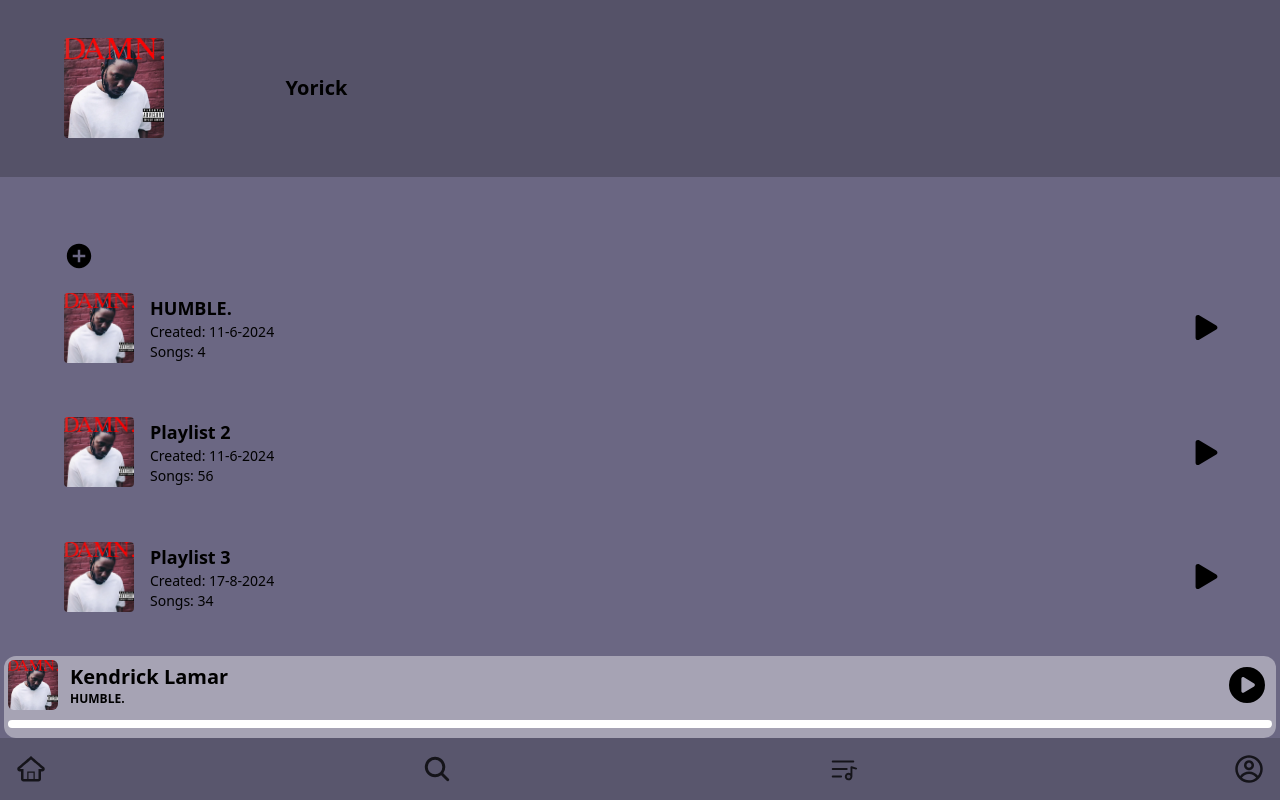
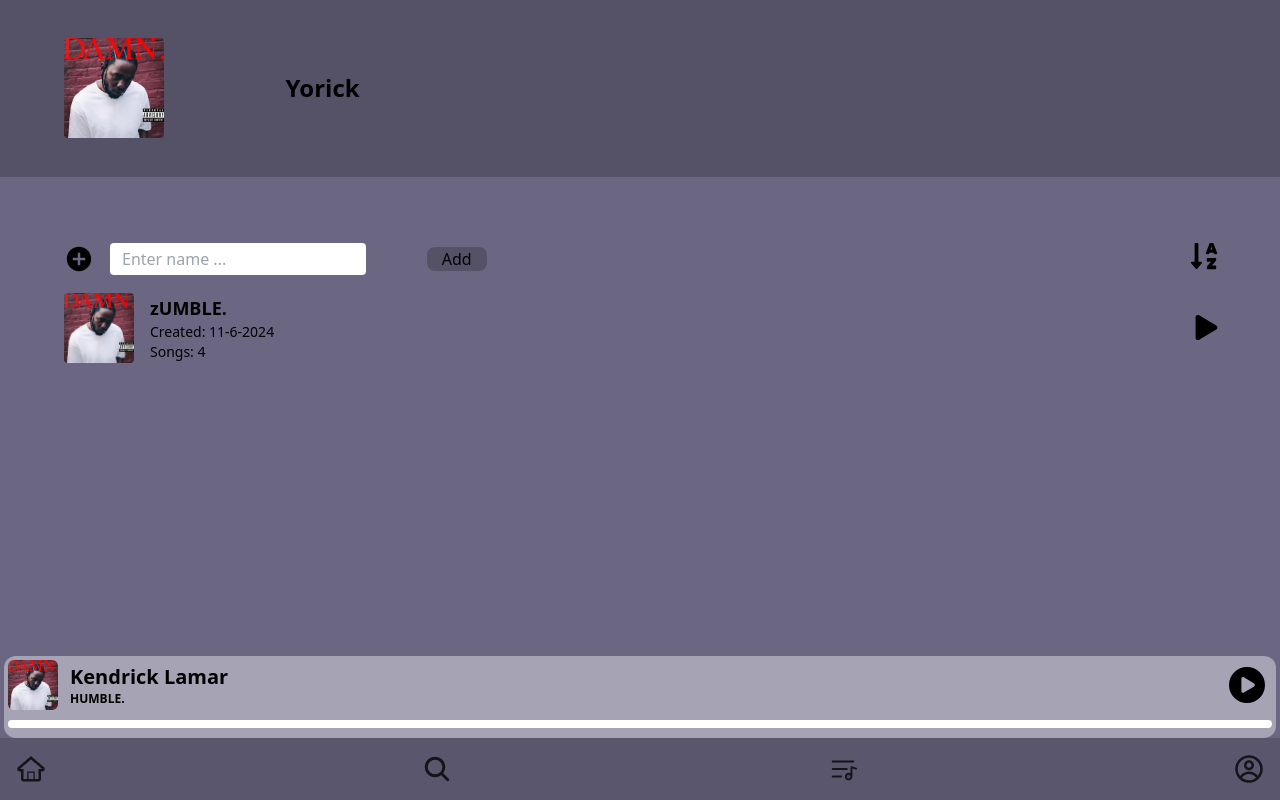
Before and after one commit to DritonLatifi/spotify, a Next.js app: page / in a window 1280 px wide. Both pictures are taken after a click on the button 79 px from the left and 255 px from the top of the page. Built offline with nearby package versions, Linux system fonts and the light colour scheme.

Commit message:
playlist done

```diff
--- a/src/components/Playlist/playlistHeader.js
+++ b/src/components/Playlist/playlistHeader.js
@@ -1,30 +1,27 @@
 "use client";
 
 import Image from "next/image";
-import { IoMdAddCircle } from "react-icons/io";
 
-const profile = [
+// Profile data, static, can get this from API?
+const profile =
   {
     name: "Yorick",
     picture: "/kendrick.webp"
-  }
-];
+  };
 
 export default function PlaylistHeader() {
-  const userProfile = profile[0];
-
 
   return (
     <div className="bg-[#555268] flex items-center pb-[3%] pl-[5%] pt-[3%]">
       <Image
-        src={userProfile.picture}
+        src={profile.picture}
         height={100}
         width={100}
-        alt={`${userProfile.name} Profile picture`}
+        alt={`${profile.name} Profile picture`}
         className="rounded"
       />
-      <div className="pl-[10%] text-xl font-semibold">
-        <h1>{userProfile.name}</h1>
+      <div className="pl-[10%] text-2xl font-semibold">
+        <h1>{profile.name}</h1>
       </div>
       <div className="ml-auto flex items-center pr-[5%]">
       </div>
--- a/src/components/Playlist/playlistInfo.js
+++ b/src/components/Playlist/playlistInfo.js
@@ -1,69 +1,87 @@
-"use client";
+"use client"
 
+import React, { useState } from "react";
 import Playlist from "@/components/Playlist/playlists";
 import { IoMdAddCircle } from "react-icons/io";
-import React, { useState } from "react";
+import { FaSortAlphaDown } from "react-icons/fa";
 
 const initialPlaylists = [
   {
     id: 1,
-    title: "HUMBLE.",
+    title: "zUMBLE.",
     created: "11-6-2024",
     cover: "/kendrick.webp",
     songs: "4"
-  },
-  {
-    id: 2,
-    title: "Playlist 2",
-    created: "11-6-2024",
-    cover: "/kendrick.webp",
-    songs: "56"
-  },
-  {
-    id: 3,
-    title: "Playlist 3",
-    created: "17-8-2024",
-    cover: "/kendrick.webp",
-    songs: "34"
-  },
-  {
-    id: 4,
-    title: "Playlist 4",
-    created: "11-5-2024",
-    cover: "/kendrick.webp",
-    songs: "201"
-  },
-  {
-    id: 5,
-    title: "Playlist 5",
-    created: "13-6-2024",
-    cover: "/kendrick.webp",
-    songs: "65"
-  },
+  }
 ];
 
 export default function PlaylistContent() {
   const [playlists, setPlaylists] = useState(initialPlaylists);
+  const [sortedPlaylists, setSortedPlaylists] = useState([]);
+  const [newPlaylistName, setNewPlaylistName] = useState("");
+  const [showAddPlaylistInput, setShowAddPlaylistInput] = useState(false);
+
+  const toggleAddPlaylistInput = () => {
+    setShowAddPlaylistInput(!showAddPlaylistInput);
+  };
+
+  const sortPlaylists = () => {
+    const sorted = [...playlists].sort((a, b) =>
+      a.title.localeCompare(b.title, undefined, { sensitivity: 'base' })
+    );
+    setSortedPlaylists(sorted);
+  };
+
+  const handlePlaylistNameChange = (event) => {
+    setNewPlaylistName(event.target.value);
+  };
 
   const addNewPlaylist = () => {
+    if (newPlaylistName.trim() !== "") {
       const newPlaylist = {
         id: playlists.length + 1,
-      title: `Playlist ${playlists.length + 1}`,
+        title: newPlaylistName,
         created: new Date().toLocaleDateString(),
         cover: "/kendrick.webp",
         songs: "0"
       };
       setPlaylists([...playlists, newPlaylist]);
+      setNewPlaylistName("");
+      setShowAddPlaylistInput(false); // Hide input after adding playlist
+    }
   };
+
+  const currentPlaylists = sortedPlaylists.length > 0 ? sortedPlaylists : playlists;
 
   return (
     <div className="space-y-4 pt-[5%]">
-      <div className="pl-[5%]">
-      <button aria-label="Add Playlist" onClick={addNewPlaylist}>
+      <div className="flex items-center pl-[5%]">
+        <button onClick={toggleAddPlaylistInput}>
           <IoMdAddCircle size={30} />
         </button>
+        {showAddPlaylistInput && (
+          <>
+            <input
+              type="text"
+              placeholder="Enter name ..."
+              value={newPlaylistName}
+              onChange={handlePlaylistNameChange}
+              className="rounded px-3 py-2 ml-4 w-[50%] sm:w-64 h-8"
+            />
+            <div className="pl-[5%]">
+            <button className="rounded-lg bg-[#555268] pr-[50%] pl-[50%]" onClick={addNewPlaylist}>
+              Add
+            </button>
             </div>
-      {playlists.map((playlist) => (
+          </>
+        )}
+        <div className="ml-auto pr-[5%]">
+          <button className="" onClick={sortPlaylists}>
+            <FaSortAlphaDown size={30} />
+          </button>
+        </div>
+      </div>
+      {currentPlaylists.map((playlist) => (
         <Playlist key={playlist.id} playlist={playlist} />
       ))}
     </div>
--- a/src/components/footer.js
+++ b/src/components/footer.js
@@ -15,3 +15,5 @@
     </footer>
   );
 }
+
+// Buttons don't do anything yet, don't know how to route
```
Lines whose indentation alone changed are shown as unchanged.
